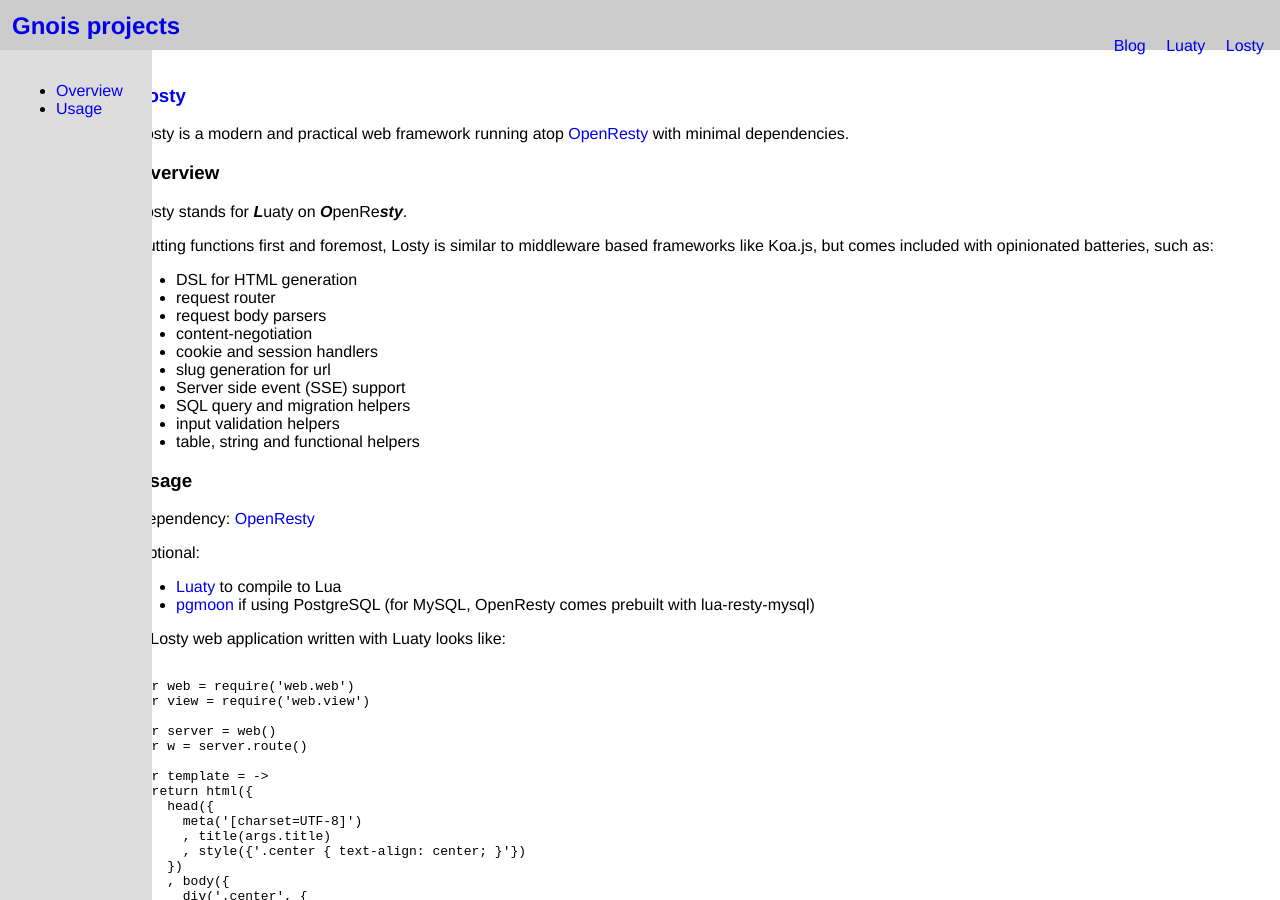
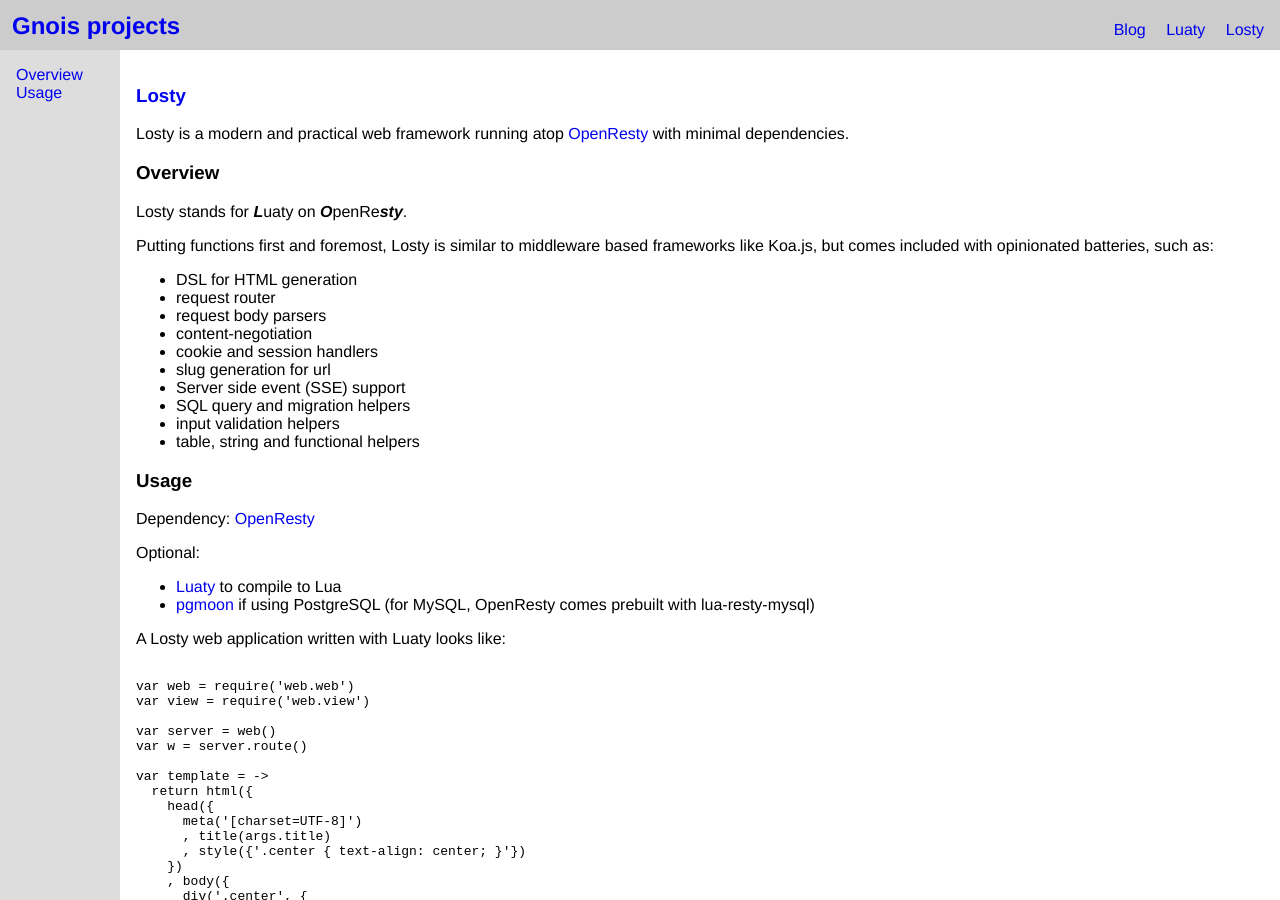
Before and after one commit to gnois/gnois.github.io, a Jekyll site: the page built from losty/index.html, in a window 1280 px wide and 900 px high. Built offline with Jekyll 4.4.1, drawn with Linux system fonts in a browser that asks for light colours.

Commit message:
Update css

```diff
--- a/_layouts/default.html
+++ b/_layouts/default.html
@@ -9,8 +9,8 @@
 <body>
   <header>
     <h2><a href="/">Gnois projects</a></h2>
-    <nav class="topnav menu">
-      <ul>
+    <nav class="topnav">
+      <ul class="menu">
         <li><a href="/blog">Blog</a></li>
         <li><a href="/luaty">Luaty</a></li>
         <li><a href="/losty">Losty</a></li>
--- a/losty/index.html
+++ b/losty/index.html
@@ -4,8 +4,8 @@
 ---
 
 
-<nav class="leftnav menu">
-  <ul>
+<nav class="leftnav">
+  <ul class="menu">
     <li><a href="#overview">Overview</a></li>
     <li><a href="#usage">Usage</a></li>
   </ul>
--- a/luaty/index.html
+++ b/luaty/index.html
@@ -4,8 +4,8 @@
 ---
 
 
-<nav class="leftnav menu">
-  <ul>
+<nav class="leftnav">
+  <ul class="menu">
     <li><a href="#overview">Overview</a></li>
     <li><a href="#usage">Usage</a></li>
     <li><a href="#indentation">Indent rules</a></li>
```
